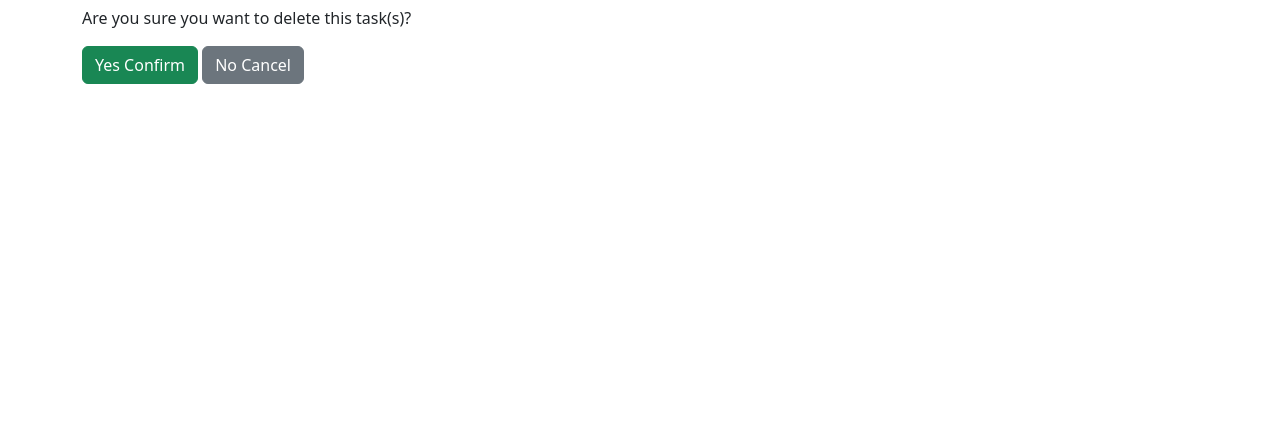
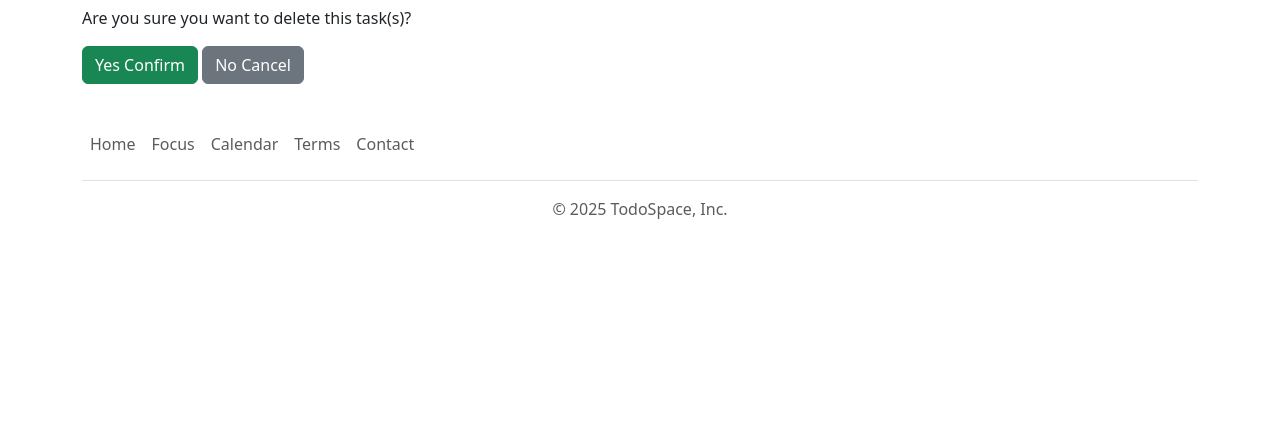
Before and after one commit to tomi3-11/Todo-Space, a Django app: page /tasks/delete_task/1/ in a window 1280 px wide. Shown: the part 376-800 px from the top of the page. Run offline with Django 5.2, Linux system fonts and the light colour scheme.

Commit message:
Bootstrap styling

```diff
--- a/todoapp/templates/todoapp/base.html
+++ b/todoapp/templates/todoapp/base.html
@@ -23,7 +23,8 @@
                 <img src="#" alt="">
                 TodoSpace
             </a>
-            <button class="navbar-toggler" type="button" data-bs-toggle="collapse" data-bs-target="#navbarNavDropdown" aria-controls="navbarNavDropdown" aria-expanded="false" aria-label="Toggle navigation">
+            <button class="navbar-toggler" type="button" data-bs-toggle="collapse" data-bs-target="#navbarNavDropdown"
+                aria-controls="navbarNavDropdown" aria-expanded="false" aria-label="Toggle navigation">
                 <span class="navbar-toggler-icon"></span>
             </button>
             <div class="collapse navbar-collapse" id="navbarNavDropdown">
@@ -61,14 +62,38 @@
                 {% block content %} {% endblock %}
             </div>
         </main>
-        <!-- Footer -->
-
-        <!-- Scripts-->
-        <script src="https://cdn.jsdelivr.net/npm/bootstrap@5.3.7/dist/js/bootstrap.bundle.min.js"
-            integrity="sha384-ndDqU0Gzau9qJ1lfW4pNLlhNTkCfHzAVBReH9diLvGRem5+R9g2FzA8ZGN954O5Q"
-            crossorigin="anonymous"></script>
 
     </div>
+
+    <!-- Footer -->
+    <div class="container">
+        <footer class="py-3 my-4">
+            <ul class="nav justiify-content-center border-bottom pb-3 mb-3">
+                <li class="nav-item">
+                    <a href="{% url 'todoapp:home' %}" class="nav-link px-2 text-body-secondary">Home</a>
+                </li>
+                <li class="nav-item">
+                    <a href="#" class="nav-link px-2 text-body-secondary">Focus</a>
+                </li>
+                <li class="nav-item">
+                    <a href="#" class="nav-link px-2 text-body-secondary">Calendar</a>
+                </li>
+                <li class="nav-item">
+                    <a href="#" class="nav-link px-2 text-body-secondary">Terms</a>
+                </li>
+                <li class="nav-item">
+                    <a href="#" class="nav-link px-2 text-body-secondary">Contact</a>
+                </li>
+            </ul>
+            <p class="text-center text-body-secondary">&copy; 2025 TodoSpace, Inc.</p>
+        </footer>
+    </div>
+
+
+    <!-- Scripts-->
+    <script src="https://cdn.jsdelivr.net/npm/bootstrap@5.3.7/dist/js/bootstrap.bundle.min.js"
+        integrity="sha384-ndDqU0Gzau9qJ1lfW4pNLlhNTkCfHzAVBReH9diLvGRem5+R9g2FzA8ZGN954O5Q"
+        crossorigin="anonymous"></script>
 </body>
 
 </html>
```
